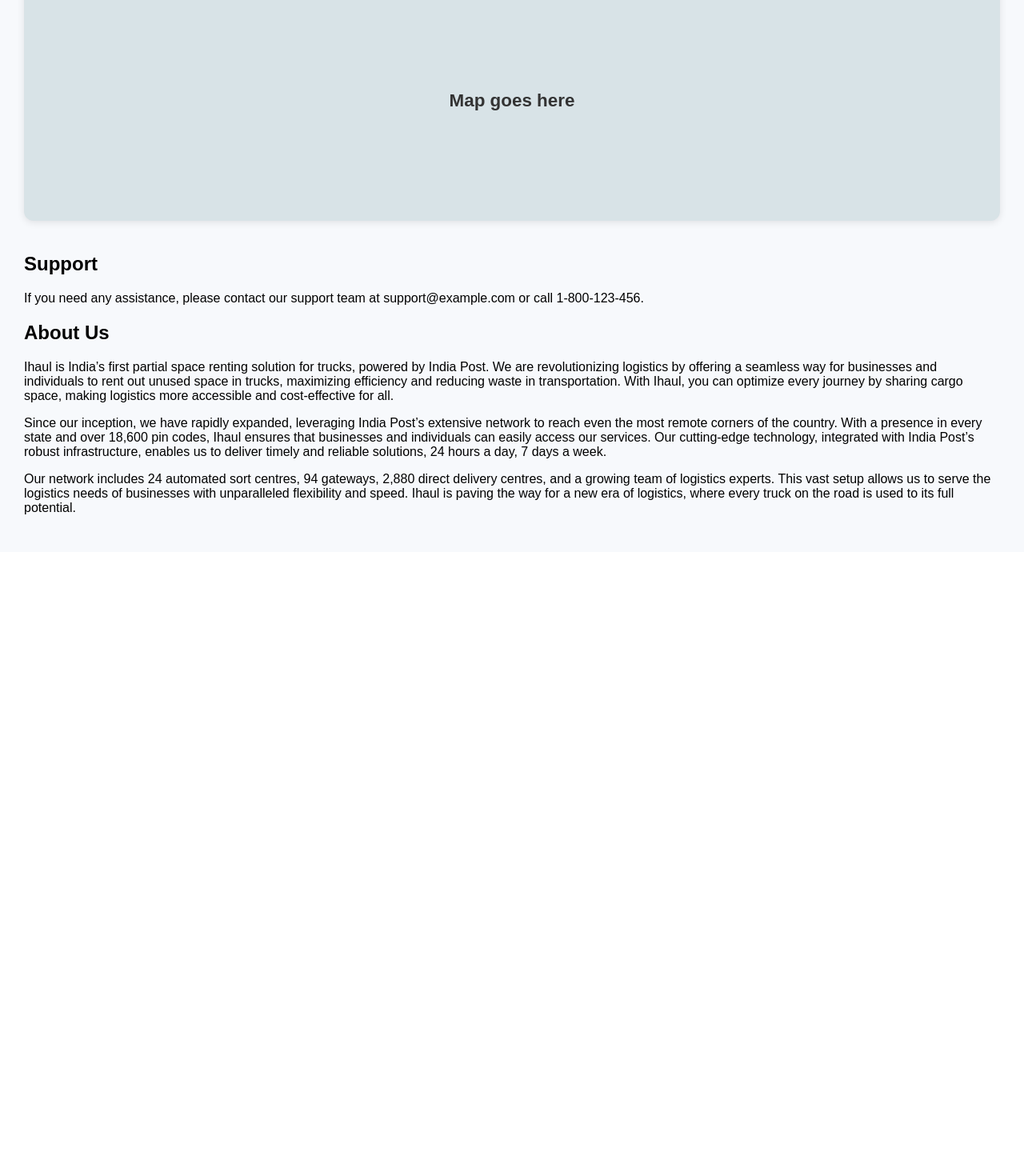
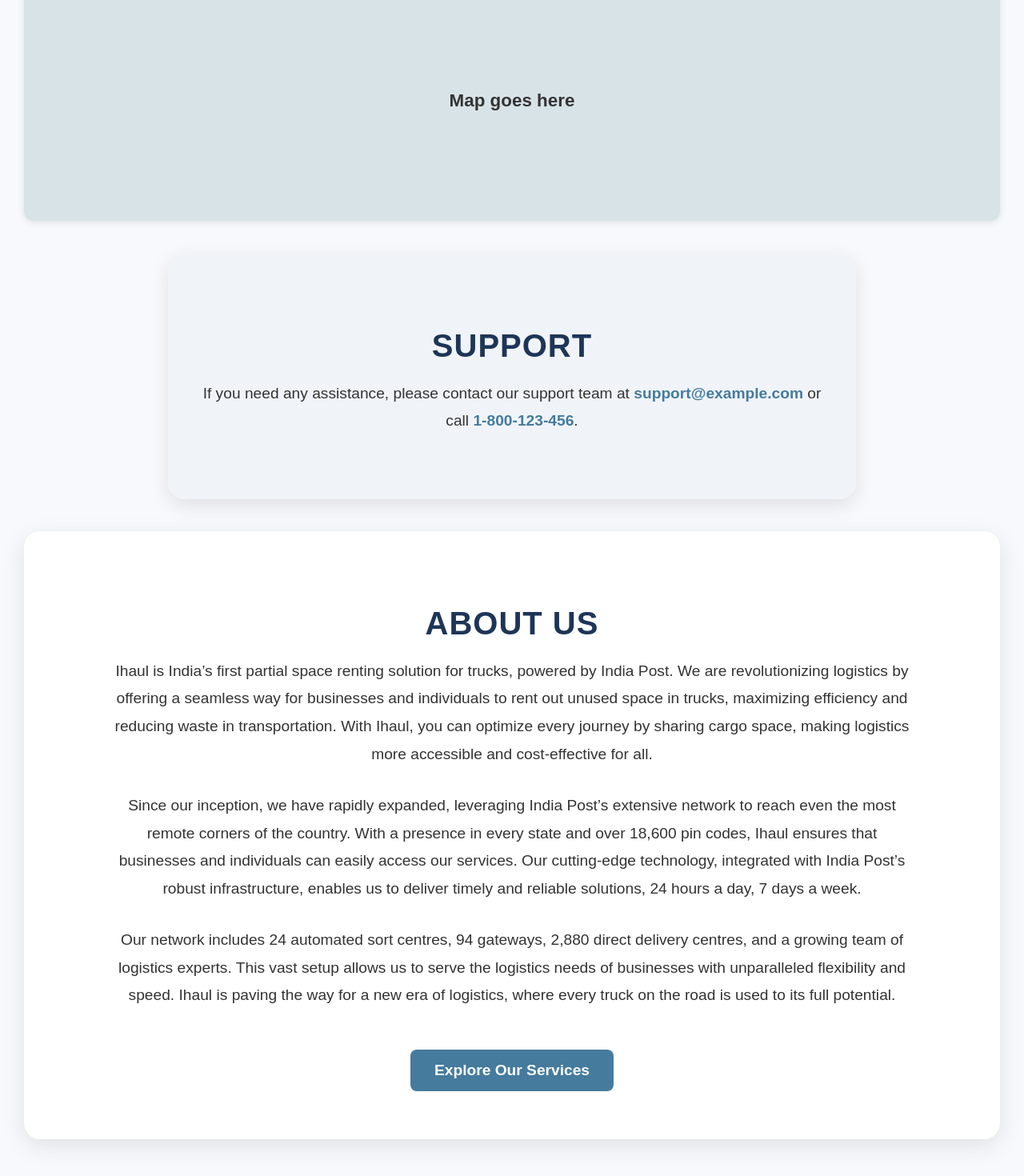
Before and after one commit to Aditey1908/SIH-2024, a React (Create React App) app in the folder frontend/: page /dashboard in a window 1280 px wide. Shown: the part 1577-3047 px from the top of the page at 80% size. Before the commit the page ends 2267 px from the top, so only its background shows below. Built offline with nearby package versions, Linux system fonts and the light colour scheme; no server answers; sample sign-in values are in the browser's storage.

Commit message:
improved support and about section

```diff
--- a/frontend/src/components/Dashboard.css
+++ b/frontend/src/components/Dashboard.css
@@ -237,3 +237,275 @@
 .chart-placeholder:hover, .map-placeholder:hover {
   background-color: #c1d5e0; /* Subtle change on hover */
 }
+/* About Us section */
+.about-us {
+  background-color: #ffffff;
+  padding: 60px 30px;
+  border-radius: 20px;
+  box-shadow: 0 8px 30px rgba(0, 0, 0, 0.1); /* Softer, larger shadow */
+  margin: 40px auto;
+  max-width: 1200px;
+  text-align: center; /* Center-align content */
+  transition: transform 0.3s ease, box-shadow 0.3s ease; /* Smooth animations */
+}
+
+.about-us:hover {
+  transform: translateY(-10px); /* Lift on hover */
+  box-shadow: 0 12px 40px rgba(0, 0, 0, 0.15); /* Deepened shadow on hover */
+}
+
+.about-us h2 {
+  font-size: 2.5rem;
+  color: #1d3557;
+  font-weight: bold;
+  margin-bottom: 20px;
+  letter-spacing: 1px; /* More spacing between letters */
+  text-transform: uppercase; /* Make title more prominent */
+}
+
+.about-us p {
+  font-size: 1.2rem;
+  color: #333;
+  line-height: 1.8; /* Improve readability */
+  margin-bottom: 30px;
+  max-width: 1000px;
+  margin-left: auto;
+  margin-right: auto; /* Center-align paragraphs */
+}
+
+.about-us p strong {
+  color: #457b9d; /* Highlight important text */
+}
+
+.about-us .cta-button {
+  background-color: #457b9d;
+  color: white;
+  padding: 15px 30px;
+  border-radius: 8px;
+  text-decoration: none;
+  font-size: 1.2rem;
+  font-weight: bold;
+  transition: background-color 0.3s ease;
+  display: inline-block;
+  margin-top: 20px;
+}
+
+.about-us .cta-button:hover {
+  background-color: #1d3557;
+}
+
+.about-us .cta-button:active {
+  background-color: #1d2f48;
+}
+
+/* Team Section (optional if you want to show team profiles) */
+.team {
+  display: flex;
+  justify-content: space-around;
+  flex-wrap: wrap;
+  margin-top: 40px;
+}
+
+.team-member {
+  background-color: #f5f5f7;
+  padding: 20px;
+  border-radius: 15px;
+  text-align: center;
+  width: 300px;
+  margin: 20px;
+  box-shadow: 0 6px 20px rgba(0, 0, 0, 0.1);
+  transition: transform 0.3s ease, box-shadow 0.3s ease;
+}
+
+.team-member:hover {
+  transform: translateY(-10px);
+  box-shadow: 0 10px 30px rgba(0, 0, 0, 0.15);
+}
+
+.team-member img {
+  width: 100px;
+  height: 100px;
+  border-radius: 50%;
+  margin-bottom: 15px;
+}
+
+.team-member h3 {
+  font-size: 1.4rem;
+  color: #1d3557;
+  font-weight: bold;
+  margin-bottom: 10px;
+}
+
+.team-member p {
+  font-size: 1rem;
+  color: #666;
+  line-height: 1.6;
+}
+/* Support section */
+.support-section {
+  background-color: #f0f4f8; /* Light background for softness */
+  padding: 60px 30px;
+  border-radius: 20px;
+  box-shadow: 0 8px 25px rgba(0, 0, 0, 0.1); /* Subtle shadow */
+  margin: 40px auto;
+  max-width: 800px;
+  text-align: center;
+  transition: transform 0.3s ease, box-shadow 0.3s ease;
+}
+
+.support-section:hover {
+  transform: translateY(-10px); /* Lift on hover */
+  box-shadow: 0 12px 35px rgba(0, 0, 0, 0.15); /* Deeper shadow on hover */
+}
+
+.support-section h2 {
+  font-size: 2.5rem;
+  color: #1d3557;
+  font-weight: bold;
+  margin-bottom: 20px;
+  text-transform: uppercase;
+  letter-spacing: 1px;
+}
+
+.support-section p {
+  font-size: 1.2rem;
+  color: #333;
+  line-height: 1.8;
+  margin-bottom: 20px;
+}
+
+.support-section a {
+  color: #457b9d; /* Link color */
+  font-weight: bold;
+  text-decoration: none;
+  transition: color 0.3s ease;
+}
+
+.support-section a:hover {
+  color: #1d3557;
+}
+
+.support-section a:active {
+  color: #0a2239;
+}
+
+/* About Us section */
+.about-section {
+  background-color: #ffffff;
+  padding: 60px 30px;
+  border-radius: 20px;
+  box-shadow: 0 8px 30px rgba(0, 0, 0, 0.1); /* Softer, larger shadow */
+  margin: 40px auto;
+  max-width: 1200px;
+  text-align: center; /* Center-align content */
+  transition: transform 0.3s ease, box-shadow 0.3s ease; /* Smooth animations */
+}
+
+.about-section:hover {
+  transform: translateY(-10px); /* Lift on hover */
+  box-shadow: 0 12px 40px rgba(0, 0, 0, 0.15); /* Deepened shadow on hover */
+}
+
+.about-section h2 {
+  font-size: 2.5rem;
+  color: #1d3557;
+  font-weight: bold;
+  margin-bottom: 20px;
+  letter-spacing: 1px; /* More spacing between letters */
+  text-transform: uppercase; /* Make title more prominent */
+}
+
+.about-section p {
+  font-size: 1.2rem;
+  color: #333;
+  line-height: 1.8; /* Improve readability */
+  margin-bottom: 30px;
+  max-width: 1000px;
+  margin-left: auto;
+  margin-right: auto; /* Center-align paragraphs */
+}
+
+.about-section p strong {
+  color: #457b9d; /* Highlight important text */
+}
+
+.cta-button {
+  background-color: #457b9d;
+  color: white;
+  padding: 15px 30px;
+  border-radius: 8px;
+  text-decoration: none;
+  font-size: 1.2rem;
+  font-weight: bold;
+  transition: background-color 0.3s ease;
+  display: inline-block;
+  margin-top: 20px;
+}
+
+.cta-button:hover {
+  background-color: #1d3557;
+}
+
+.cta-button:active {
+  background-color: #1d2f48;
+}
+/* About Us section */
+.about-section {
+  background-color: #ffffff;
+  padding: 60px 30px;
+  border-radius: 20px;
+  box-shadow: 0 8px 30px rgba(0, 0, 0, 0.1); /* Softer, larger shadow */
+  margin: 40px auto;
+  max-width: 1200px;
+  text-align: center; /* Center-align content */
+  transition: transform 0.3s ease, box-shadow 0.3s ease; /* Smooth animations */
+}
+
+.about-section:hover {
+  transform: translateY(-10px); /* Lift on hover */
+  box-shadow: 0 12px 40px rgba(0, 0, 0, 0.15); /* Deepened shadow on hover */
+}
+
+.about-section h2 {
+  font-size: 2.5rem;
+  color: #1d3557;
+  font-weight: bold;
+  margin-bottom: 20px;
+  letter-spacing: 1px; /* More spacing between letters */
+  text-transform: uppercase; /* Make title more prominent */
+}
+
+.about-section p {
+  font-size: 1.2rem;
+  color: #333;
+  line-height: 1.8; /* Improve readability */
+  margin-bottom: 30px;
+  max-width: 1000px;
+  margin-left: auto;
+  margin-right: auto; /* Center-align paragraphs */
+}
+
+.about-section p strong {
+  color: #457b9d; /* Highlight important text */
+}
+
+.cta-button {
+  background-color: #457b9d;
+  color: white;
+  padding: 15px 30px;
+  border-radius: 8px;
+  text-decoration: none;
+  font-size: 1.2rem;
+  font-weight: bold;
+  transition: background-color 0.3s ease;
+  display: inline-block;
+  margin-top: 20px;
+}
+
+.cta-button:hover {
+  background-color: #1d3557;
+}
+
+.cta-button:active {
+  background-color: #1d2f48;
+}
--- a/frontend/src/components/Dashboard.js
+++ b/frontend/src/components/Dashboard.js
@@ -159,19 +159,26 @@
 
         {/* Support section */}
         <section ref={supportRef} className="support-section">
-          <h2>Support</h2>
-          <p>If you need any assistance, please contact our support team at support@example.com or call 1-800-123-456.</p>
-        </section>
+  <h2>Support</h2>
+  <p>If you need any assistance, please contact our support team at <a href="mailto:support@example.com">support@example.com</a> or call <a href="tel:1-800-123-456">1-800-123-456</a>.</p>
+</section>
+
 
         {/* About section */}
         <section ref={aboutRef} className="about-section">
-          <h2>About Us</h2>
-          <p>Ihaul is India’s first partial space renting solution for trucks, powered by India Post. We are revolutionizing logistics by offering a seamless way for businesses and individuals to rent out unused space in trucks, maximizing efficiency and reducing waste in transportation. With Ihaul, you can optimize every journey by sharing cargo space, making logistics more accessible and cost-effective for all.</p>
+  <h2>About Us</h2>
+  <p>
+    Ihaul is India’s first partial space renting solution for trucks, powered by India Post. We are revolutionizing logistics by offering a seamless way for businesses and individuals to rent out unused space in trucks, maximizing efficiency and reducing waste in transportation. With Ihaul, you can optimize every journey by sharing cargo space, making logistics more accessible and cost-effective for all.
+  </p>
+  <p>
+    Since our inception, we have rapidly expanded, leveraging India Post’s extensive network to reach even the most remote corners of the country. With a presence in every state and over 18,600 pin codes, Ihaul ensures that businesses and individuals can easily access our services. Our cutting-edge technology, integrated with India Post’s robust infrastructure, enables us to deliver timely and reliable solutions, 24 hours a day, 7 days a week.
+  </p>
+  <p>
+    Our network includes 24 automated sort centres, 94 gateways, 2,880 direct delivery centres, and a growing team of logistics experts. This vast setup allows us to serve the logistics needs of businesses with unparalleled flexibility and speed. Ihaul is paving the way for a new era of logistics, where every truck on the road is used to its full potential.
+  </p>
+  <a href="#services" className="cta-button">Explore Our Services</a>
+</section>
 
-<p>Since our inception, we have rapidly expanded, leveraging India Post’s extensive network to reach even the most remote corners of the country. With a presence in every state and over 18,600 pin codes, Ihaul ensures that businesses and individuals can easily access our services. Our cutting-edge technology, integrated with India Post’s robust infrastructure, enables us to deliver timely and reliable solutions, 24 hours a day, 7 days a week.</p>
-
-<p>Our network includes 24 automated sort centres, 94 gateways, 2,880 direct delivery centres, and a growing team of logistics experts. This vast setup allows us to serve the logistics needs of businesses with unparalleled flexibility and speed. Ihaul is paving the way for a new era of logistics, where every truck on the road is used to its full potential.</p>
-        </section>
       </main>
     </div>
   );
```
